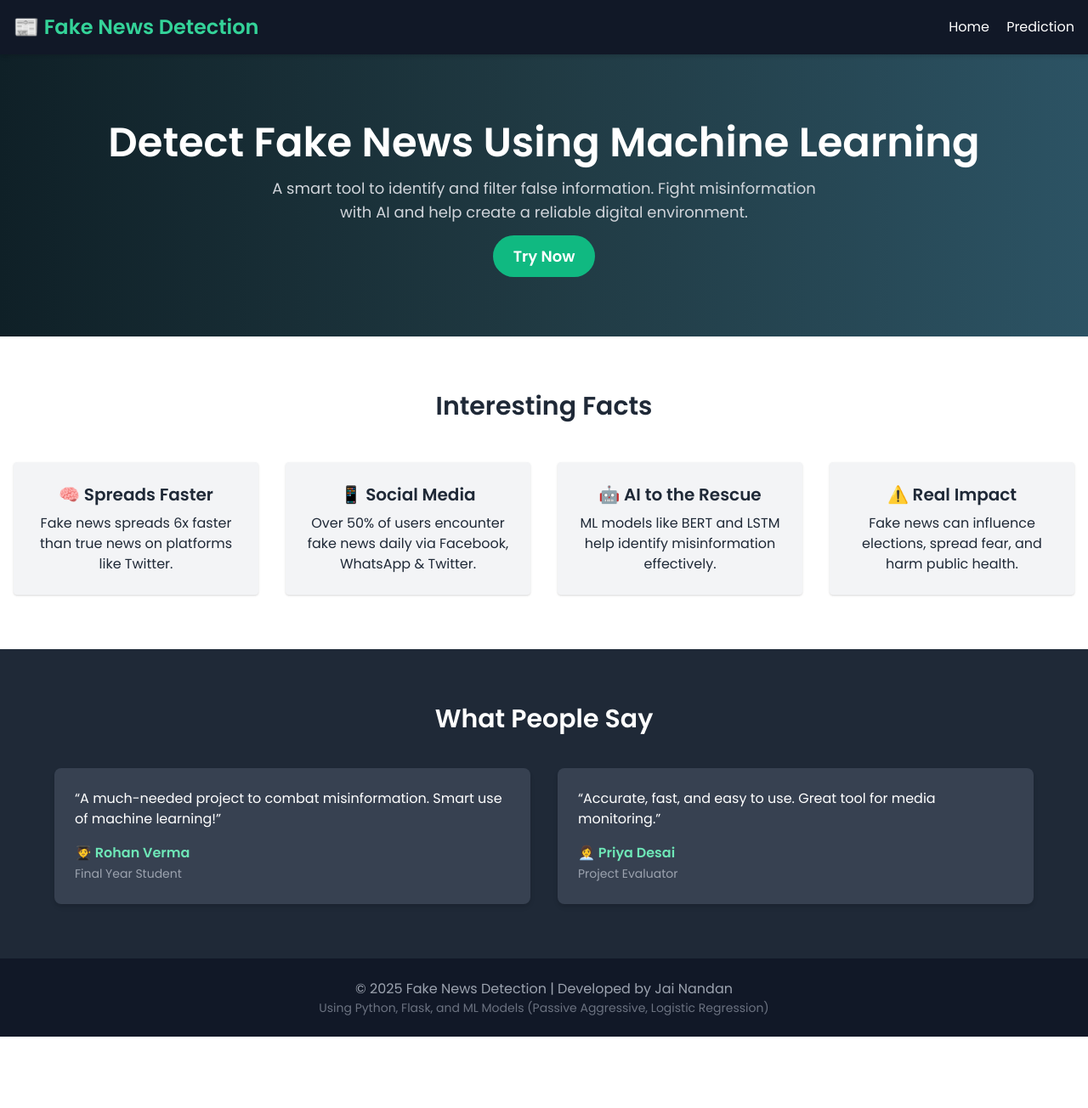
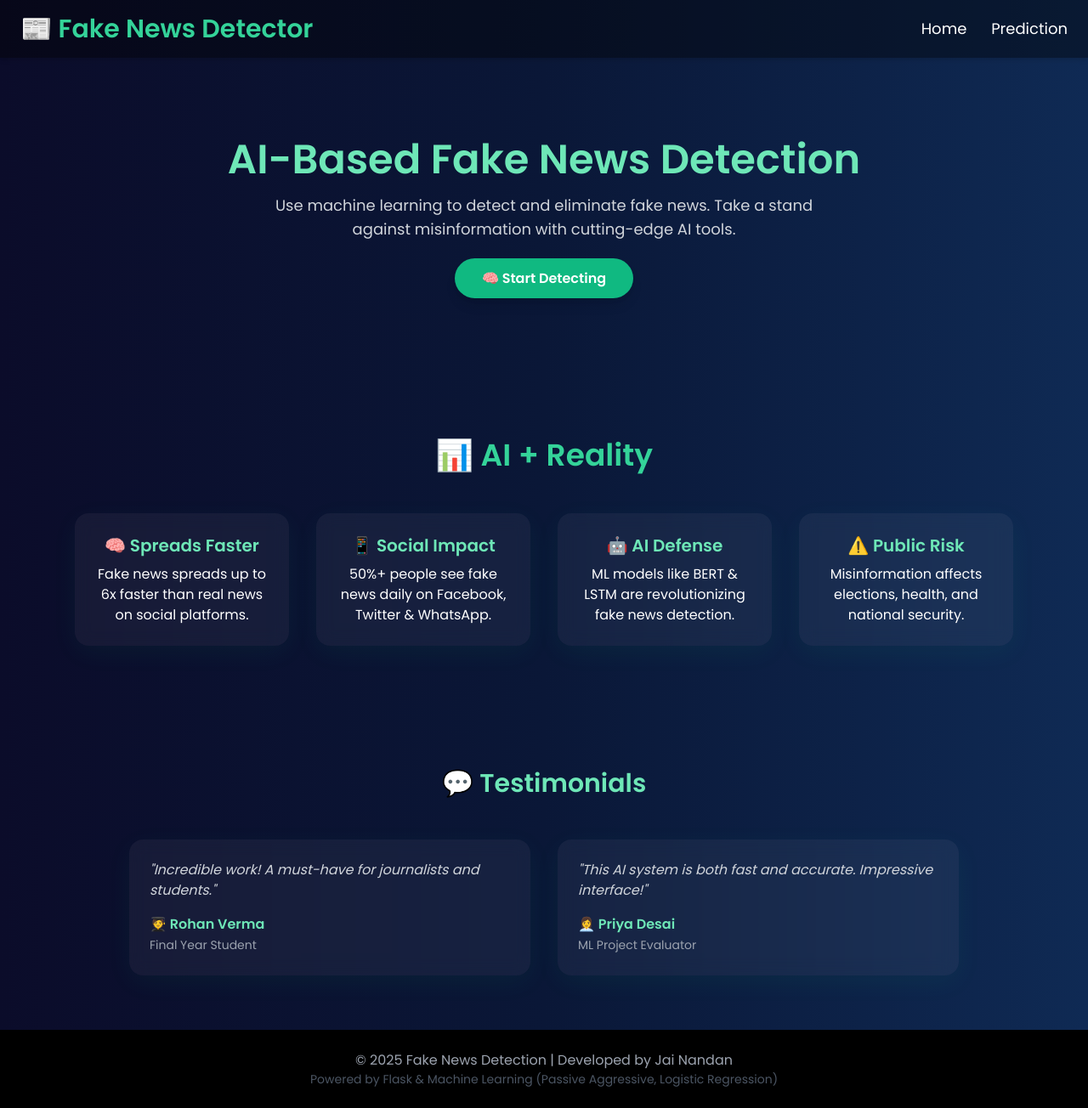
Before and after one commit to jai-nandan/fake_news_detection, a Flask app: page / in a window 1280 px wide. Shown: the whole page at 85% size. Before the commit the page ends 1220 px from the top, so only its background shows below. Run offline with Flask 2, Linux system fonts and the light colour scheme; parts of the project's set-up code (start-up, migrations or seed data) failed here and were passed over.

Commit message:
Update index.html

```diff
--- a/Fake-News-Detection-App-main1/Fake-News-Detection-App-main1/templates/index.html
+++ b/Fake-News-Detection-App-main1/Fake-News-Detection-App-main1/templates/index.html
@@ -9,16 +9,23 @@
   <style>
     body {
       font-family: 'Poppins', sans-serif;
-      background: linear-gradient(to right, #0f2027, #203a43, #2c5364);
+      background: linear-gradient(to right, #0b0c2a, #0a1737, #0f2a54);
+    }
+    .glass {
+      background: rgba(255, 255, 255, 0.05);
+      backdrop-filter: blur(10px);
+      border-radius: 1rem;
+      box-shadow: 0 8px 32px rgba(0, 255, 128, 0.05);
     }
   </style>
 </head>
 <body class="text-white">
-  <!-- Navigation -->
-  <header class="bg-gray-900 shadow-md">
-    <div class="container mx-auto px-4 py-4 flex justify-between items-center">
-      <h1 class="text-2xl font-bold text-green-400">📰 Fake News Detection</h1>
-      <nav class="space-x-4">
+
+  <!-- Header -->
+  <header class="bg-black bg-opacity-40 shadow-md">
+    <div class="max-w-7xl mx-auto px-6 py-4 flex justify-between items-center">
+      <h1 class="text-3xl font-extrabold text-green-400">📰 Fake News Detector</h1>
+      <nav class="space-x-6 text-lg">
         <a href="/" class="hover:text-green-300">Home</a>
         <a href="/prediction" class="hover:text-green-300">Prediction</a>
       </nav>
@@ -26,58 +33,59 @@
   </header>
 
   <!-- Hero Section -->
-  <section class="py-20 px-4 text-center">
-    <h2 class="text-4xl md:text-5xl font-bold mb-4">Detect Fake News Using Machine Learning</h2>
-    <p class="max-w-2xl mx-auto text-lg text-gray-300 mb-6">A smart tool to identify and filter false information. Fight misinformation with AI and help create a reliable digital environment.</p>
-    <a href="/prediction" class="bg-green-500 hover:bg-green-600 px-6 py-3 text-white rounded-full text-lg font-semibold">Try Now</a>
+  <section class="py-24 px-6 text-center">
+    <h2 class="text-5xl font-bold mb-4 text-green-300">AI-Based Fake News Detection</h2>
+    <p class="max-w-2xl mx-auto text-lg text-gray-300 mb-8">Use machine learning to detect and eliminate fake news. Take a stand against misinformation with cutting-edge AI tools.</p>
+    <a href="/prediction" class="bg-green-500 hover:bg-green-600 px-8 py-3 text-white rounded-full font-semibold shadow-lg transition-transform transform hover:scale-105">🧠 Start Detecting</a>
   </section>
 
   <!-- Facts Section -->
-  <section class="bg-white text-gray-800 py-16">
-    <div class="container mx-auto px-4">
-      <h3 class="text-3xl font-bold text-center mb-12">Interesting Facts</h3>
-      <div class="grid md:grid-cols-2 lg:grid-cols-4 gap-8 text-center">
-        <div class="bg-gray-100 p-6 rounded shadow hover:shadow-lg">
-          <h4 class="text-xl font-bold mb-2">🧠 Spreads Faster</h4>
-          <p>Fake news spreads 6x faster than true news on platforms like Twitter.</p>
+  <section class="py-20 bg-[#0d1224] text-white">
+    <div class="max-w-6xl mx-auto px-6">
+      <h3 class="text-4xl font-bold text-center mb-12 text-green-400">📊 AI + Reality</h3>
+      <div class="grid md:grid-cols-2 lg:grid-cols-4 gap-8">
+        <div class="glass p-6 text-center">
+          <h4 class="text-xl font-bold mb-2 text-green-300">🧠 Spreads Faster</h4>
+          <p>Fake news spreads up to 6x faster than real news on social platforms.</p>
         </div>
-        <div class="bg-gray-100 p-6 rounded shadow hover:shadow-lg">
-          <h4 class="text-xl font-bold mb-2">📱 Social Media</h4>
-          <p>Over 50% of users encounter fake news daily via Facebook, WhatsApp & Twitter.</p>
+        <div class="glass p-6 text-center">
+          <h4 class="text-xl font-bold mb-2 text-green-300">📱 Social Impact</h4>
+          <p>50%+ people see fake news daily on Facebook, Twitter & WhatsApp.</p>
         </div>
-        <div class="bg-gray-100 p-6 rounded shadow hover:shadow-lg">
-          <h4 class="text-xl font-bold mb-2">🤖 AI to the Rescue</h4>
-          <p>ML models like BERT and LSTM help identify misinformation effectively.</p>
+        <div class="glass p-6 text-center">
+          <h4 class="text-xl font-bold mb-2 text-green-300">🤖 AI Defense</h4>
+          <p>ML models like BERT & LSTM are revolutionizing fake news detection.</p>
         </div>
-        <div class="bg-gray-100 p-6 rounded shadow hover:shadow-lg">
-          <h4 class="text-xl font-bold mb-2">⚠️ Real Impact</h4>
-          <p>Fake news can influence elections, spread fear, and harm public health.</p>
+        <div class="glass p-6 text-center">
+          <h4 class="text-xl font-bold mb-2 text-green-300">⚠️ Public Risk</h4>
+          <p>Misinformation affects elections, health, and national security.</p>
         </div>
       </div>
     </div>
   </section>
 
   <!-- Testimonials -->
-  <section class="py-16 px-4 bg-gray-800">
-    <h3 class="text-3xl font-bold text-center mb-10">What People Say</h3>
-    <div class="max-w-6xl mx-auto grid md:grid-cols-2 gap-8">
-      <div class="bg-gray-700 p-6 rounded-lg shadow-md">
-        <p>“A much-needed project to combat misinformation. Smart use of machine learning!”</p>
+  <section class="py-16 bg-[#091124]">
+    <h3 class="text-3xl font-bold text-center text-green-300 mb-12">💬 Testimonials</h3>
+    <div class="max-w-5xl mx-auto grid md:grid-cols-2 gap-8 px-6">
+      <div class="glass p-6 rounded-lg">
+        <p class="text-gray-300 italic">"Incredible work! A must-have for journalists and students."</p>
         <div class="mt-4 font-bold text-green-300">🧑‍🎓 Rohan Verma</div>
         <span class="text-sm text-gray-400">Final Year Student</span>
       </div>
-      <div class="bg-gray-700 p-6 rounded-lg shadow-md">
-        <p>“Accurate, fast, and easy to use. Great tool for media monitoring.”</p>
+      <div class="glass p-6 rounded-lg">
+        <p class="text-gray-300 italic">"This AI system is both fast and accurate. Impressive interface!"</p>
         <div class="mt-4 font-bold text-green-300">👩‍💼 Priya Desai</div>
-        <span class="text-sm text-gray-400">Project Evaluator</span>
+        <span class="text-sm text-gray-400">ML Project Evaluator</span>
       </div>
     </div>
   </section>
 
   <!-- Footer -->
-  <footer class="bg-gray-900 text-center py-6">
-    <p class="text-gray-400">© 2025 Fake News Detection | Developed by Jai Nandan</p>
-    <p class="text-gray-500 text-sm">Using Python, Flask, and ML Models (Passive Aggressive, Logistic Regression)</p>
+  <footer class="bg-black text-center py-6 text-gray-400">
+    <p>© 2025 Fake News Detection | Developed by Jai Nandan</p>
+    <p class="text-sm text-gray-600">Powered by Flask & Machine Learning (Passive Aggressive, Logistic Regression)</p>
   </footer>
+
 </body>
 </html>
```
